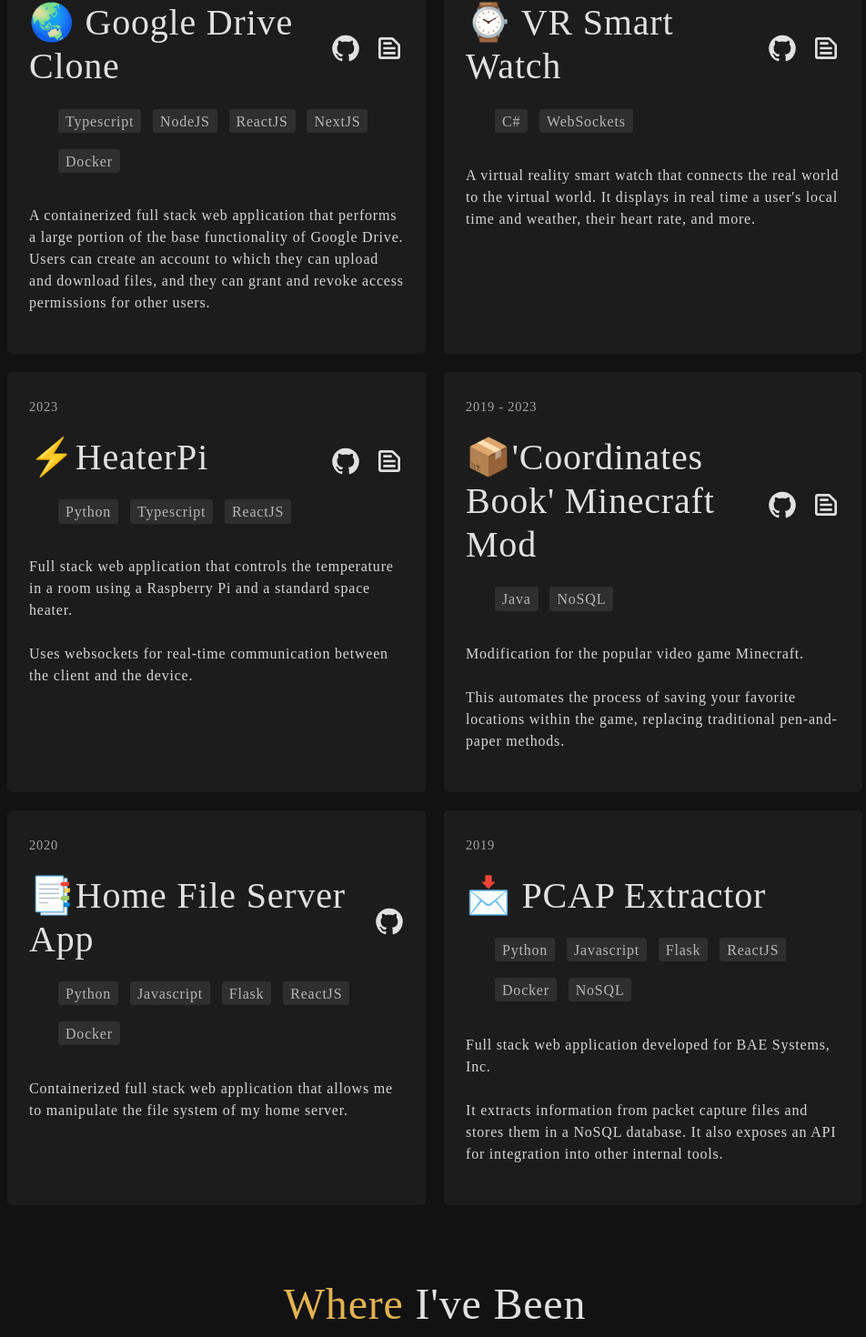
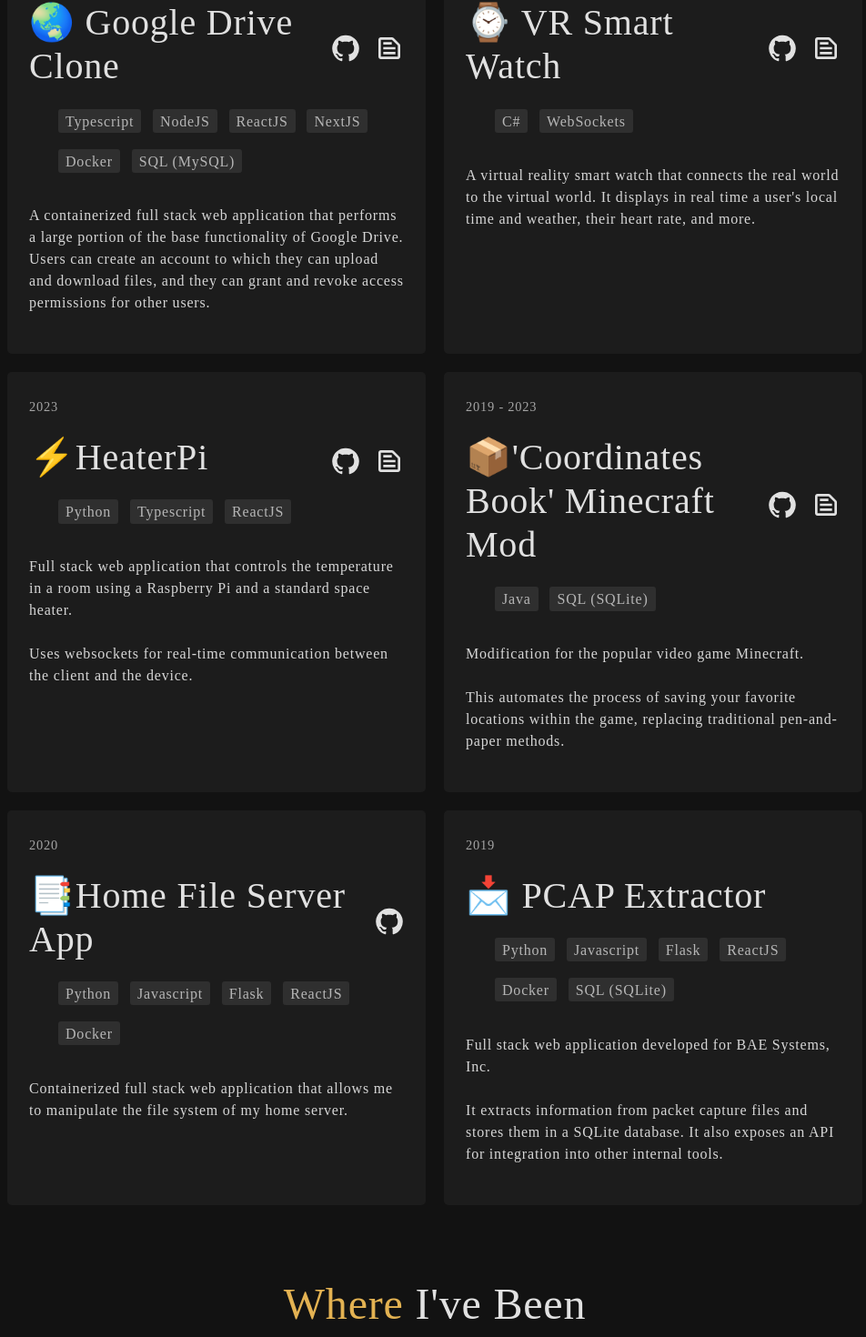
Before and after one commit to ItsNotCam/Portfolio-Site, a React (Vite) app: page / in a window 1280 px wide. Shown: the part 2209-3679 px from the top of the page at 91% size, without its empty margins (162-1114 px from the left). Built offline with nearby package versions, Linux system fonts and the light colour scheme; the HTML template or start-up script is replaced by a standard one; a web font is replaced by a local one.

Commit message:
renamed improperly named stuff

```diff
--- a/src/pages/experience/_ExperienceList.ts
+++ b/src/pages/experience/_ExperienceList.ts
@@ -22,7 +22,7 @@ export const EXPERIENCE: Array<IExperience> = [
   {
     company: "BAE Systems, Inc.",
     location: "Reston, VA",
-    title: "DevOps Software Engineering Intern",
+    title: "Software Engineering Intern",
     start_month: "Dec",
     start_year: "2019",
     end_month: "March",
@@ -36,7 +36,7 @@ export const EXPERIENCE: Array<IExperience> = [
       automation processes.
     `],
     company_link: "https://www.baesystems.com/en/home",
-    tags: ["Python", "JavaScript", "Flask", "ReactJS", "Material UI", "Bootstrap", "Docker", "NoSQL"],
+    tags: ["Python", "JavaScript", "Flask", "ReactJS", "Material UI", "Bootstrap", "Docker", "SQL (SQLite)"],
     links: []
   },
   {
--- a/src/pages/projects/_ProjectList.ts
+++ b/src/pages/projects/_ProjectList.ts
@@ -40,7 +40,7 @@ export const PROJECTS: Array<IProject> = [
 			"It stores the scraped Pokemon data in a MySQL database that holds several entities. These entities facilitate " +
 			"the adequate storage and categorization of the vast amount of information that the Pokemon game mechanics hold."
     ],
-    tags: ["Python"],
+    tags: ["Python", "SQL (MySQL)"],
     github_link: {
       name: "Repo",
       link: "https://github.com/ItsNotCam/Pokescrape"
@@ -60,7 +60,7 @@ export const PROJECTS: Array<IProject> = [
 			can upload and download files, and they can grant and revoke access permissions
 			for other users.`
     ],
-    tags: ["Typescript", "NodeJS", "ReactJS", "NextJS", "Docker"],
+    tags: ["Typescript", "NodeJS", "ReactJS", "NextJS", "Docker", "SQL (MySQL)"],
     github_link: {
       name: "Repo",
       link: "https://github.com/ItsNotCam/GoogleDriveClone"
@@ -104,7 +104,7 @@ export const PROJECTS: Array<IProject> = [
       `This automates the process of saving your favorite locations
       within the game, replacing traditional pen-and-paper methods.
     `],
-    tags: ["Java", "NoSQL"],
+    tags: ["Java", "SQL (SQLite)"],
     github_link: {
       name: "Repo",
       link: "https://github.com/ItsNotCam/MC-Coordinates-Book"
@@ -135,9 +135,9 @@ export const PROJECTS: Array<IProject> = [
     description: [`
       Full stack web application developed for BAE Systems, Inc.`,
       `It extracts information from packet capture files
-      and stores them in a NoSQL database. It also exposes an API for integration into other internal tools.
+      and stores them in a SQLite database. It also exposes an API for integration into other internal tools.
     `],
     company_link: { name: "BAE Systems, Inc.", link: "https://www.baesystems.com/en/home" },
-    tags: ["Python", "Javascript", "Flask", "ReactJS", "Docker", "NoSQL"]
+    tags: ["Python", "Javascript", "Flask", "ReactJS", "Docker", "SQL (SQLite)"]
   }
 ]
```
